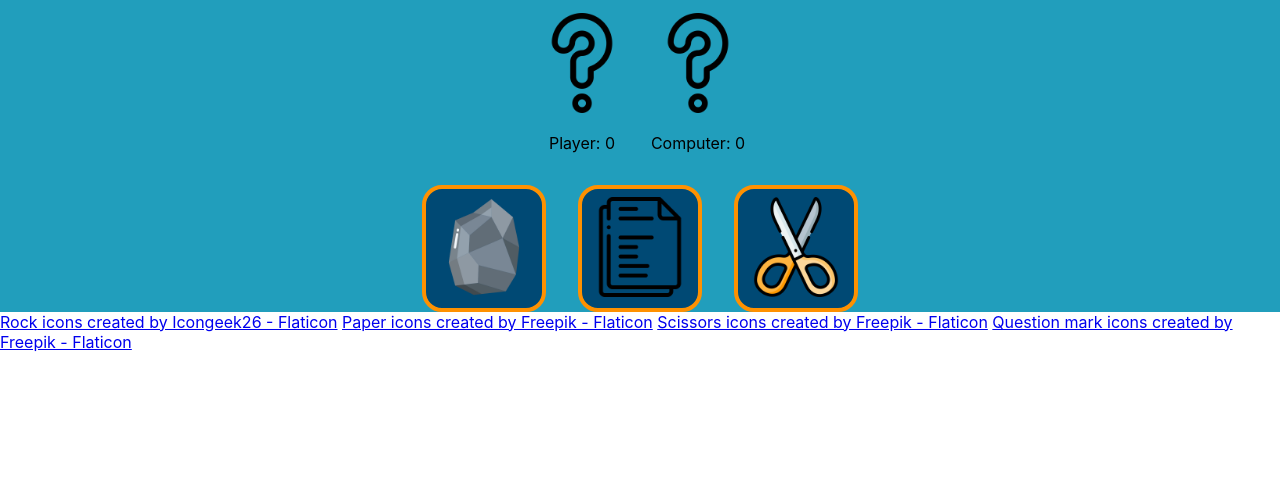
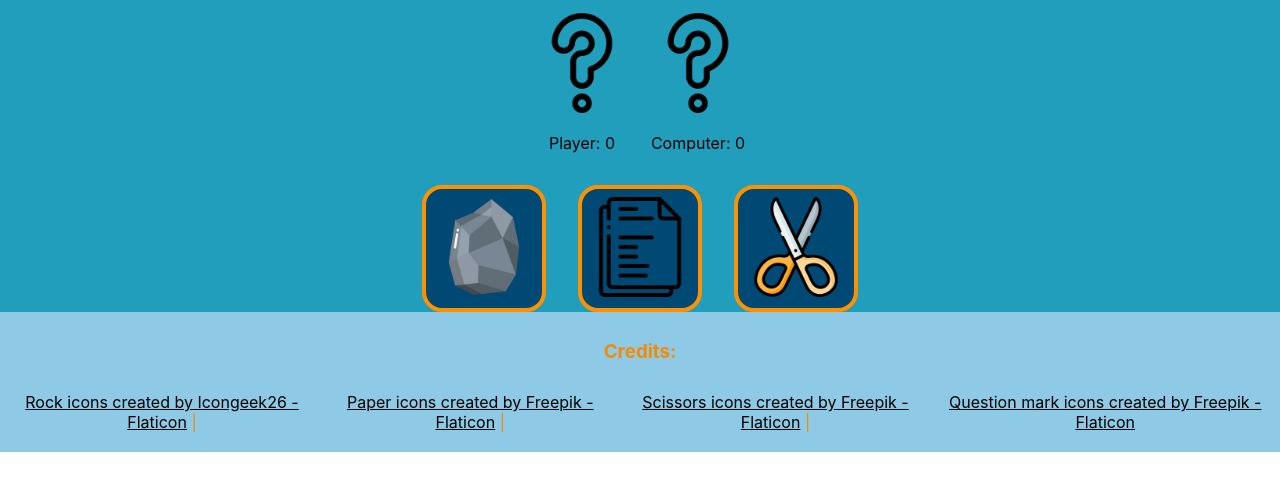
Before and after one commit to creative-nam/rock-paper-scissor, a plain HTML site: page index.html in a window 1280 px wide. Shown: the part 154-644 px from the top of the page. Drawn offline with Linux system fonts and the light colour scheme.

Commit message:
styled the footer

```diff
--- a/index.html
+++ b/index.html
@@ -52,13 +52,25 @@
     </main>
 
     <footer>
-        <a href="https://www.flaticon.com/free-icons/rock" title="rock icons">Rock icons created by Icongeek26 - Flaticon</a>
+        <h3>Credits:</h3>
 
-        <a href="https://www.flaticon.com/free-icons/paper" title="paper icons">Paper icons created by Freepik - Flaticon</a>
+        <ul>
+            <li>
+                <a href="https://www.flaticon.com/free-icons/rock" title="rock icons">Rock icons created by Icongeek26 - Flaticon</a>   |
+            </li>
 
-        <a href="https://www.flaticon.com/free-icons/scissors" title="scissors icons">Scissors icons created by Freepik - Flaticon</a>
+            <li>
+                <a href="https://www.flaticon.com/free-icons/paper" title="paper icons">Paper icons created by Freepik - Flaticon</a>    |
+            </li>
 
-        <a href="https://www.flaticon.com/free-icons/question-mark" title="question mark icons">Question mark icons created by Freepik - Flaticon</a>
+            <li>
+                <a href="https://www.flaticon.com/free-icons/scissors" title="scissors icons">Scissors icons created by Freepik - Flaticon</a>   |
+            </li>
+
+            <li>
+                <a href="https://www.flaticon.com/free-icons/question-mark" title="question mark icons">Question mark icons created by Freepik - Flaticon</a>
+            </li>
+        </ul>
     </footer>
 </body>
 </html>
--- a/style.css
+++ b/style.css
@@ -48,3 +48,30 @@ button:hover {
   background-color: #006baa;
   cursor: pointer;
 }
+
+footer {
+  background-color: #8ECAE6;
+  color: #f58a07;
+  padding: 10px;
+  text-align: center;
+}
+
+ul {
+  list-style: none;
+  padding: 0;
+  margin: 0;
+  display: flex;
+  gap: 1em;
+}
+
+li {
+  margin: 10px 0;
+}
+
+li a {
+  color: black;
+}
+
+li a:hover {
+  color: #f58a07;
+}
```
